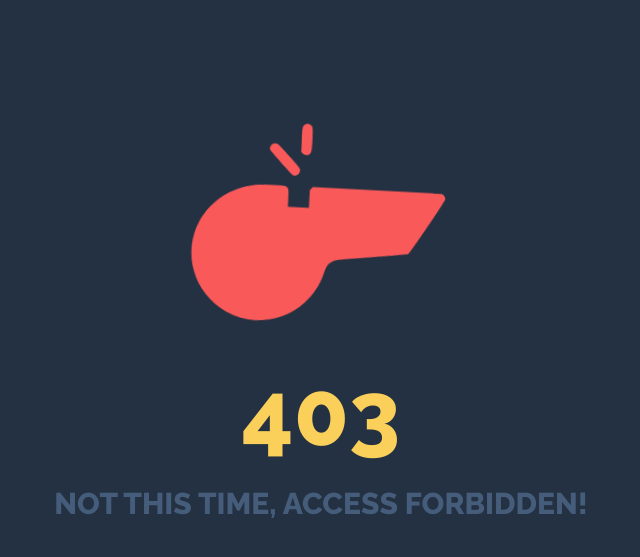
After one commit to b1team/Python-OCR, a Flask app: template frontend/templates/403.html in a window 1280 px wide. The commit adds this page. Shown: the top 557 px of the page, without its empty margins (319-959 px from the left). Run offline with Flask 2, Linux system fonts and the light colour scheme; the template is opened without the code that fills it, so the values that code supplies are empty; parts of the project's set-up code (start-up, migrations or seed data) failed here and were passed over.

Commit message:
fixed missing css fiel

```diff
--- a/backend/routers/result.py
+++ b/backend/routers/result.py
@@ -8,6 +8,8 @@ result_bp = Blueprint(
 
 @result_bp.route("/result", methods=["GET"])
 def result():
+    if "data" not in session:
+        return render_template("403.html", error="No data in session")
     data = session["data"]
     if "data" in session:
         data = session["data"]
--- a/backend/routers/scan.py
+++ b/backend/routers/scan.py
@@ -31,6 +31,7 @@ def scan_file():
     lang = request.form.get("lang", "vie")
     logger.info("Scanning file with language: %s", lang)
     scanned_text = detect_file(image_data, lang)
+    scanned_text = scanned_text.replace('\x0c', '')
     session['text'] = scanned_text
     session["data"] = {
         "text": scanned_text,
--- /dev/null
+++ b/frontend/static/css/403.css
@@ -0,0 +1,46 @@
+* {
+  margin:0;
+  padding: 0;
+}
+body{
+  background: #233142;
+
+}
+.whistle{
+  width: 20%;
+  fill: #f95959;
+  margin: 100px 40%;
+  text-align: left;
+  transform: translate(-50%, -50%);
+  transform: rotate(0);
+  transform-origin: 80% 30%;
+  animation: wiggle .2s infinite;
+}
+
+@keyframes wiggle {
+  0%{
+    transform: rotate(3deg);
+  }
+  50%{
+    transform: rotate(0deg);
+  }
+  100%{
+    transform: rotate(3deg);
+  }
+}
+h1{
+  margin-top: -100px;
+  margin-bottom: 20px;
+  color: #facf5a;
+  text-align: center;
+  font-family: 'Raleway';
+  font-size: 90px;
+  font-weight: 800;
+}
+h2{
+  color: #455d7a;
+  text-align: center;
+  font-family: 'Raleway';
+  font-size: 30px;
+  text-transform: uppercase;
+}
--- /dev/null
+++ b/frontend/templates/403.html
@@ -0,0 +1,22 @@
+<!DOCTYPE html>
+<html lang="en">
+<head>
+  <meta charset="UTF-8">
+  <meta name="viewport" content="width=device-width, initial-scale=1.0">
+  <meta http-equiv="X-UA-Compatible" content="ie=edge">
+  <link href="https://fonts.googleapis.com/css?family=Raleway:500,800" rel="stylesheet">
+  <link href="{{ url_for('static', filename='css/403.css') }}" rel="stylesheet">
+  <title>403</title>
+</head>
+<body>
+  <use>
+  <svg version="1.1" xmlns="http://www.w3.org/2000/svg" xmlns:xlink="http://www.w3.org/1999/xlink" x="0px" y="0px" viewBox="0 0 1000 1000" enable-background="new 0 0 1000 1000" xml:space="preserve" class="whistle">
+<metadata> Svg Vector Icons : http://www.onlinewebfonts.com/icon </metadata>
+<g><g transform="translate(0.000000,511.000000) scale(0.100000,-0.100000)">
+<path d="M4295.8,3963.2c-113-57.4-122.5-107.2-116.8-622.3l5.7-461.4l63.2-55.5c72.8-65.1,178.1-74.7,250.8-24.9c86.2,61.3,97.6,128.3,97.6,584c0,474.8-11.5,526.5-124.5,580.1C4393.4,4001.5,4372.4,4001.5,4295.8,3963.2z"/><path d="M3053.1,3134.2c-68.9-42.1-111-143.6-93.8-216.4c7.7-26.8,216.4-250.8,476.8-509.3c417.4-417.4,469.1-463.4,526.5-463.4c128.3,0,212.5,88.1,212.5,224c0,67-26.8,97.6-434.6,509.3c-241.2,241.2-459.5,449.9-488.2,465.3C3181.4,3180.1,3124,3178.2,3053.1,3134.2z"/><path d="M2653,1529.7C1644,1445.4,765.1,850,345.8-32.7C62.4-628.2,22.2-1317.4,234.8-1960.8C451.1-2621.3,947-3186.2,1584.6-3500.2c1018.6-501.6,2228.7-296.8,3040.5,515.1c317.8,317.8,561,723.7,670.1,1120.1c101.5,369.5,158.9,455.7,360,553.3c114.9,57.4,170.4,65.1,1487.7,229.8c752.5,93.8,1392,181.9,1420.7,193.4C8628.7-857.9,9900,1250.1,9900,1328.6c0,84.3-67,172.3-147.4,195.3c-51.7,15.3-790.8,19.1-2558,15.3l-2487.2-5.7l-55.5-63.2l-55.5-61.3v-344.6V719.8h-411.7h-411.7v325.5c0,509.3,11.5,499.7-616.5,494C2921,1537.3,2695.1,1533.5,2653,1529.7z"/></g></g>
+</svg>
+</use>
+<h1>403</h1>
+<h2>Not this time, access forbidden!</h2>
+</body>
+</html>
--- a/frontend/templates/components/header.html
+++ b/frontend/templates/components/header.html
@@ -14,7 +14,6 @@
     <link rel="stylesheet" href="https://cdnjs.cloudflare.com/ajax/libs/ionicons/2.0.1/css/ionicons.min.css">
     <link rel="stylesheet" href="{{ url_for('static', filename='css/Footer-Basic.css') }}">
     <link rel="stylesheet" href="{{ url_for('static', filename='css/Footer-Dark.css') }}">
-    <link rel="stylesheet" href="{{ url_for('static', filename='css/Login-Form-Dark.css') }}">
     <link rel="stylesheet" href="{{ url_for('static', filename='css/Navigation-with-Button.css') }}">
     <link rel="stylesheet" href="{{ url_for('static', filename='css/Registration-Form-with-Photo.css') }}">
     <link rel="stylesheet" href="{{ url_for('static', filename='css/styles.css') }}">
```
Also changed, not shown: backend/routers/download.py (+1 -0 lines), backend/routers/qr_image.py (+1 -0 lines), 1 other file.
